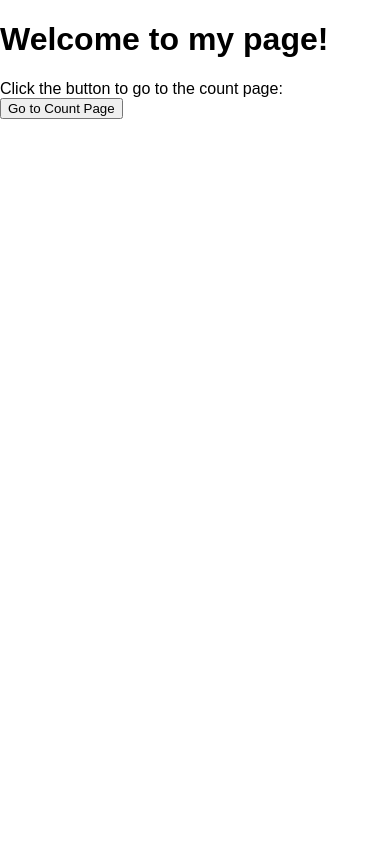
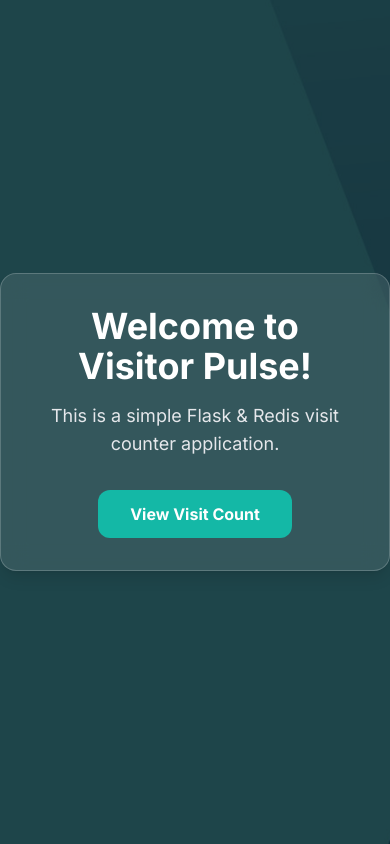
Before and after one commit to Younes-22/Multi-Container-Application, a Flask app: page / in a window 390 px wide. Run offline with Flask 3, Linux system fonts and the light colour scheme; some libraries are stand-ins or nearby versions.

Commit message:
improved html

```diff
--- a/app.py
+++ b/app.py
@@ -5,7 +5,8 @@ import os
 app = Flask(__name__)
 
 redis_host = os.getenv("REDIS_HOST", "localhost")
-r = redis.Redis(host=redis_host, port=6379)
+redis_port = int(os.getenv("REDIS_PORT", 6379))
+r = redis.Redis(host=redis_host, port=redis_port)
 
 @app.route('/')
 def index():
--- a/static/main.css
+++ /dev/null
@@ -1,4 +0,0 @@
-body{
-    margin: 0;
-    font-family: sans-serif;
-}
--- a/templates/index.html
+++ b/templates/index.html
@@ -3,14 +3,33 @@
 <head>
     <meta charset="UTF-8">
     <meta name="viewport" content="width=device-width, initial-scale=1.0">
-    <title>Welcome!</title>
-    <link rel="stylesheet" href="/static/main.css">
+    <title>Visit Pulse</title>
+    <!-- Tailwind CSS used for styling -->
+    <script src="https://cdn.tailwindcss.com"></script>
+    <link rel="preconnect" href="https://fonts.googleapis.com">
+    <link rel="preconnect" href="https://fonts.gstatic.com" crossorigin>
+    <link href="https://fonts.googleapis.com/css2?family=Inter:wght@400;500;700&display=swap" rel="stylesheet">
+    <style>
+        body {
+            font-family: 'Inter', sans-serif;
+        }
+    </style>
 </head>
-<h1>Welcome to my page!</h1>
-<body>
-    Click the button to go to the count page:
-    <form action="/count" method="get">
-        <button type="submit">Go to Count Page</button>
-    </form>
+<body class="bg-cover bg-center" style="background-image: url('/static/images/background.jpg');">
+    <div class="flex items-center justify-center min-h-screen bg-black bg-opacity-50">
+        <!-- Main content card -->
+        <div class="text-center p-8 sm:p-12 bg-white/10 backdrop-blur-md rounded-2xl shadow-lg border border-white/20">
+            <h1 class="text-4xl sm:text-5xl font-bold text-white mb-4">
+                Welcome to Visitor Pulse!
+            </h1>
+            <p class="text-lg text-gray-200 mb-8">
+                This is a simple Flask & Redis visit counter application.
+            </p>
+            <!-- This is a link styled as a button -->
+            <a href="/count" class="inline-block bg-teal-500 text-white font-bold py-3 px-8 rounded-xl hover:bg-teal-600 focus:outline-none focus:ring-4 focus:ring-teal-300 transition-all duration-300 transform hover:scale-105">
+                View Visit Count
+            </a>
+        </div>
+    </div>
 </body>
 </html>
```
Also changed, not shown: docker-compose.yml (+12 -3 lines), templates/count.html (+28 -8 lines), README.md, static/images/background.jpg (added), 1 other file.
